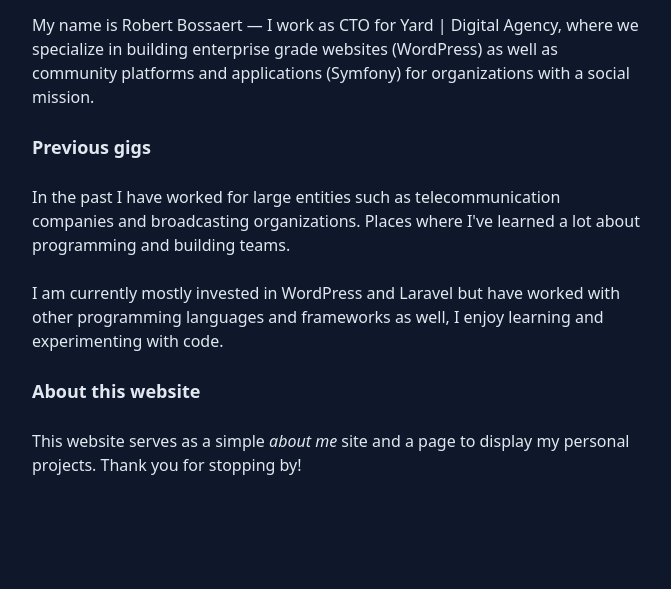
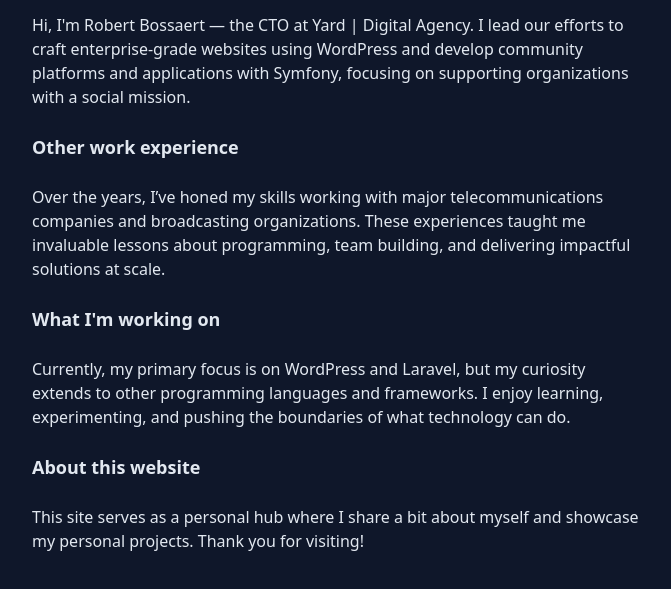
Before and after one commit to robertbossaert/robertbossaert.github.io, an Eleventy site: page src/about.liquid in a window 1280 px wide. Shown: the part 191-780 px from the top of the page, without its empty margins (304-975 px from the left). Built offline with nearby package versions, Linux system fonts and the light colour scheme; Eleventy itself is replaced by a stand-in of ours; files that its build step writes are made by us from their sources; files whose address does not match are found by name.

Commit message:
(chore): update about text

```diff
--- a/src/about.liquid
+++ b/src/about.liquid
@@ -22,12 +22,13 @@ eleventyNavigation:
     <section class="tracking-normal">
         <h1 class="font-bold mb-4 text-xl">About</h1>
         <div class="flex flex-col space-y-6">
-            <p>My name is Robert Bossaert — I work as CTO for Yard | Digital Agency, where we specialize in building enterprise grade websites (WordPress) as well as community platforms and applications (Symfony) for organizations with a social mission.</p>
-            <h2 class="font-bold text-lg">Previous gigs</h2>
-            <p>In the past I have worked for large entities such as telecommunication companies and broadcasting organizations. Places where I've learned a lot about programming and building teams.</p>
-            <p>I am currently mostly invested in WordPress and Laravel but have worked with other programming languages and frameworks as well, I enjoy learning and experimenting with code.</p>
+            <p>Hi, I'm Robert Bossaert — the CTO at Yard | Digital Agency. I lead our efforts to craft enterprise-grade websites using WordPress and develop community platforms and applications with Symfony, focusing on supporting organizations with a social mission.</p>
+            <h2 class="font-bold text-lg">Other work experience</h2>
+            <p>Over the years, I’ve honed my skills working with major telecommunications companies and broadcasting organizations. These experiences taught me invaluable lessons about programming, team building, and delivering impactful solutions at scale.</p>
+            <h2 class="font-bold text-lg">What I'm working on</h2>
+            <p>Currently, my primary focus is on WordPress and Laravel, but my curiosity extends to other programming languages and frameworks. I enjoy learning, experimenting, and pushing the boundaries of what technology can do.</p>
             <h2 class="font-bold text-lg">About this website</h2>
-            <p>This website serves as a simple <em>about me</em> site and a page to display my personal projects. Thank you for stopping by!</p>
+            <p>This site serves as a personal hub where I share a bit about myself and showcase my personal projects. Thank you for visiting!</p>
         </div>
     </section>
 </div>
```
